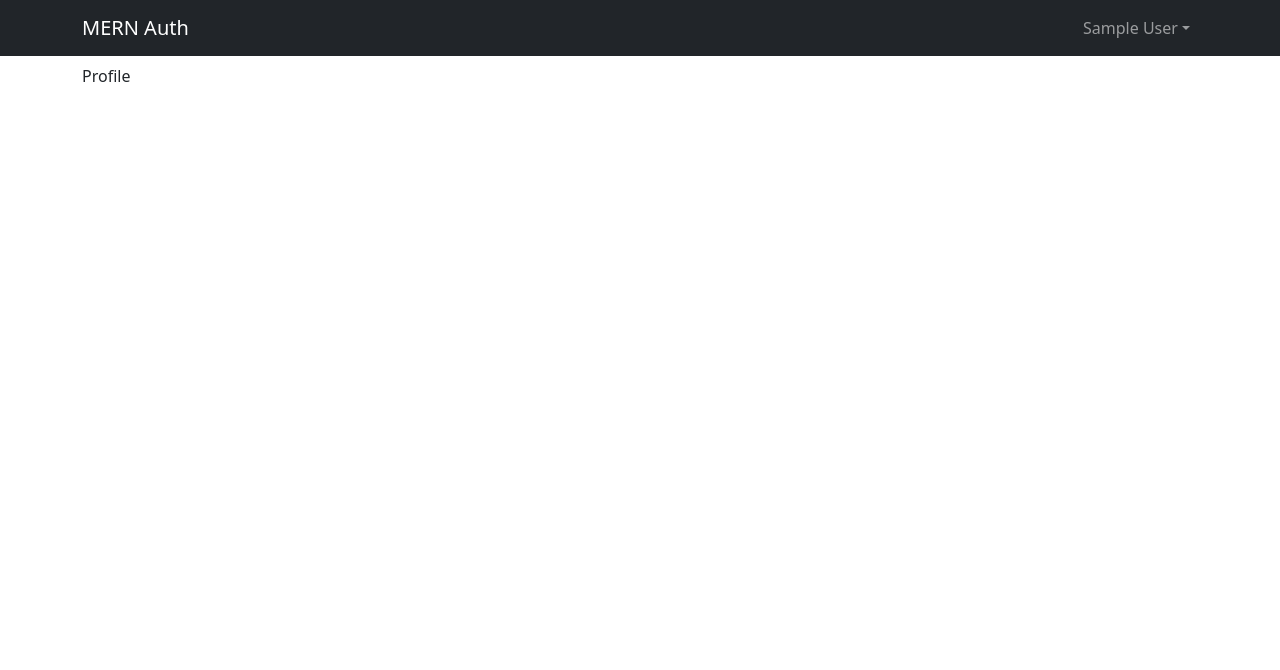
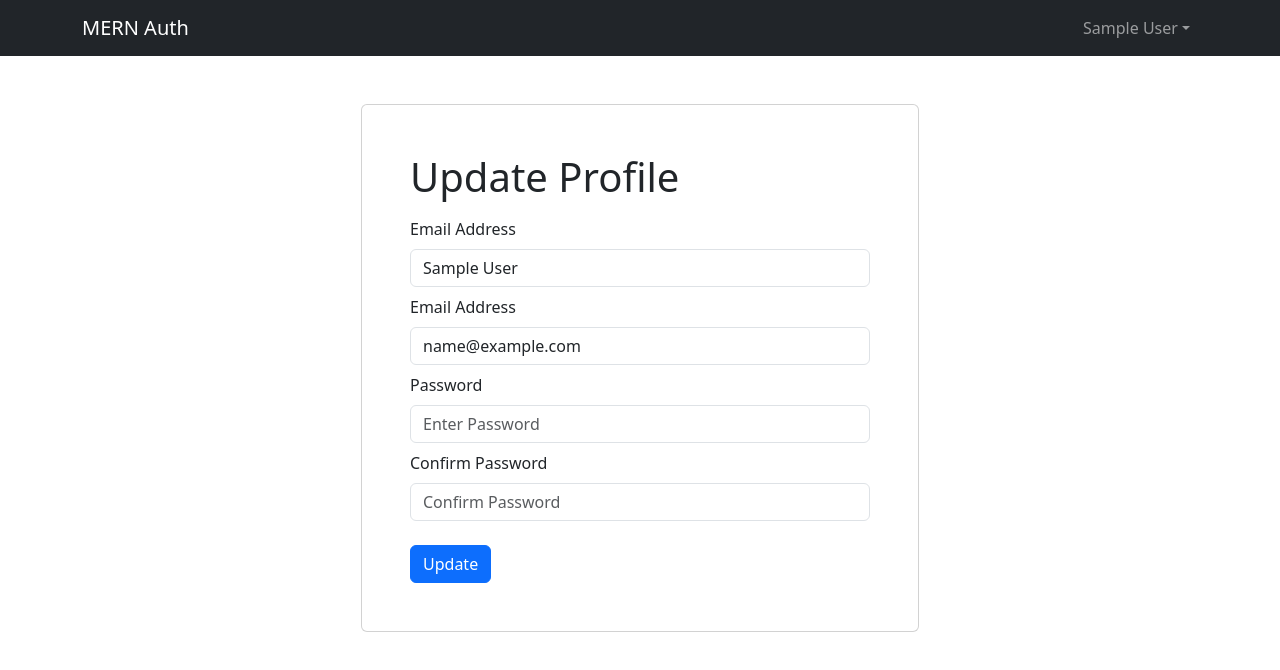
Before and after one commit to kyle-barry-apps/jwt-auth-prax, a React (Vite) app in the folder frontend/: page /profile in a window 1280 px wide. Shown: the top 670 px of the page. Built offline with nearby package versions, Linux system fonts and the light colour scheme; sample sign-in values are in the browser's storage.

Commit message:
added profile update functionality

```diff
--- a/frontend/src/screens/Profile.jsx
+++ b/frontend/src/screens/Profile.jsx
@@ -1,5 +1,100 @@
+import { useState, useEffect } from "react";
+import { Link, useNavigate } from "react-router-dom";
+import { Form, Button } from "react-bootstrap";
+import { useDispatch, useSelector } from "react-redux";
+import FormContainer from "../components/FormContainer";
+import { setCredentials } from "../slices/authSlice";
+import { toast } from "react-toastify";
+import { useUpdateUserMutation } from "../slices/usersApiSlice";
+import Loader from "../components/Loader";
+
 const Profile = () => {
-  return <div>Profile</div>;
+  const [name, setName] = useState("");
+  const [email, setEmail] = useState("");
+  const [password, setPassword] = useState("");
+  const [confirmPassword, setConfirmPassword] = useState("");
+
+  const navigate = useNavigate();
+  const dispatch = useDispatch();
+
+  const { userInfo } = useSelector((state) => state.auth);
+
+  const [updateProfile, { isLoading }] = useUpdateUserMutation();
+
+  useEffect(() => {
+    setName(userInfo.name);
+    setEmail(userInfo.email);
+  }, [userInfo.setName, userInfo.setEmail]);
+
+  const submitHandler = async (e) => {
+    e.preventDefault();
+    if (password !== confirmPassword) {
+      toast.error("Passwords don't match");
+    } else {
+      try {
+        const res = await updateProfile({
+          _id: userInfo._id,
+          name,
+          email,
+          password,
+        }).unwrap();
+        dispatch(setCredentials({ ...res }));
+        toast.success("Profile  updated!");
+      } catch (err) {
+        toast.error(err?.data?.message || err.error);
+      }
+    }
+  };
+
+  return (
+    <FormContainer>
+      <h1>Update Profile</h1>
+      <Form onSubmit={submitHandler}>
+        <Form.Group className="my-2" controlId="name">
+          <Form.Label>Email Address</Form.Label>
+          <Form.Control
+            type="text"
+            placeholder="Enter name"
+            value={name}
+            onChange={(e) => setName(e.target.value)}
+          ></Form.Control>
+        </Form.Group>
+        <Form.Group className="my-2" controlId="email">
+          <Form.Label>Email Address</Form.Label>
+          <Form.Control
+            type="email"
+            placeholder="Enter email"
+            value={email}
+            onChange={(e) => setEmail(e.target.value)}
+          ></Form.Control>
+        </Form.Group>
+        <Form.Group className="my-2" controlId="password">
+          <Form.Label>Password</Form.Label>
+          <Form.Control
+            type="password"
+            placeholder="Enter Password"
+            value={password}
+            onChange={(e) => setPassword(e.target.value)}
+          ></Form.Control>
+        </Form.Group>
+        <Form.Group className="my-2" controlId="confirmPassword">
+          <Form.Label>Confirm Password</Form.Label>
+          <Form.Control
+            type="password"
+            placeholder="Confirm Password"
+            value={confirmPassword}
+            onChange={(e) => setConfirmPassword(e.target.value)}
+          ></Form.Control>
+        </Form.Group>
+
+        {isLoading && <Loader />}
+
+        <Button type="submit" variant="primary" className="mt-3">
+          Update
+        </Button>
+      </Form>
+    </FormContainer>
+  );
 };
 
 export default Profile;
--- a/frontend/src/slices/usersApiSlice.js
+++ b/frontend/src/slices/usersApiSlice.js
@@ -8,6 +8,7 @@
       query: (data) => ({
         url: `${USERS_URL}/auth`,
         method: "POST",
+        credentials: "include",
         body: data,
       }),
     }),
@@ -15,6 +16,7 @@
       query: (data) => ({
         url: `${USERS_URL}`,
         method: "POST",
+        credentials: "include",
         body: data,
       }),
     }),
@@ -22,10 +24,23 @@
       query: () => ({
         url: `${USERS_URL}/logout`,
         method: "POST",
+        credentials: "include",
+      }),
+    }),
+    updateUser: builder.mutation({
+      query: (data) => ({
+        url: `${USERS_URL}/profile`,
+        method: "PUT",
+        credentials: "include",
+        body: data,
       }),
     }),
   }),
 });
 
-export const { useLoginMutation, useRegisterMutation, useLogoutMutation } =
-  usersApiSlice;
+export const {
+  useLoginMutation,
+  useRegisterMutation,
+  useLogoutMutation,
+  useUpdateUserMutation,
+} = usersApiSlice;
```
